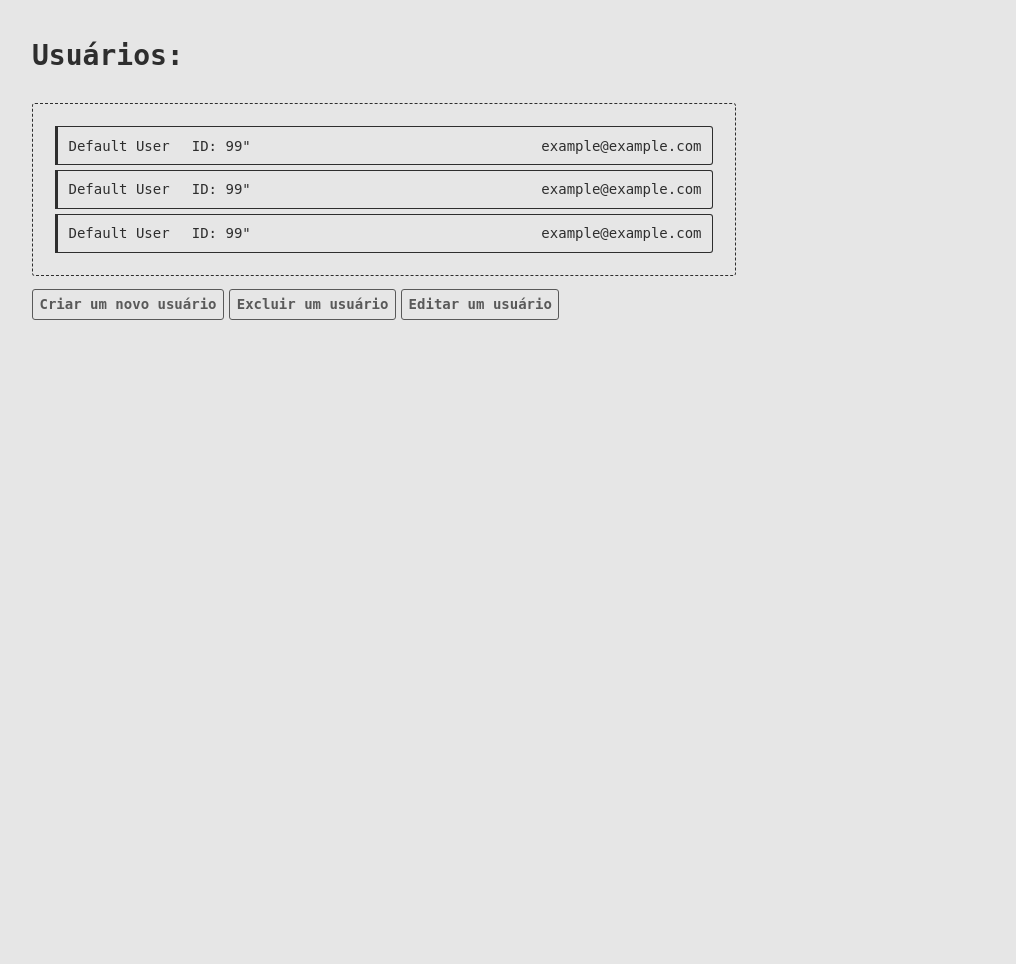
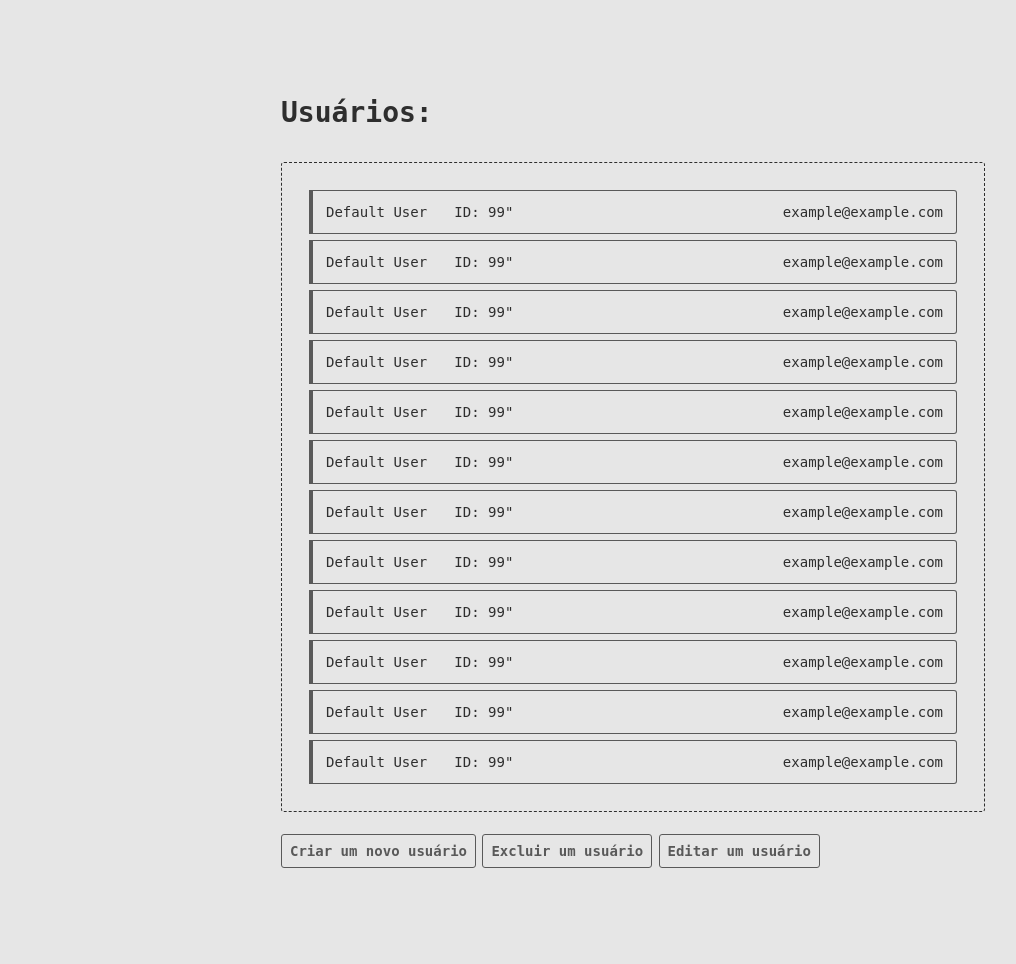
Before and after one commit to AntonyHaro/php-contacts-crud, a PHP site: page /home.html in a window 1280 px wide. Shown: the whole page, without its empty margins (7-1023 px from the left). Before the commit the page ends 320 px from the top, so only its background shows below. Run offline with PHP 8.4, Linux system fonts and the light colour scheme.

Commit message:
melhorias na estilização

```diff
--- a/create/create.html
+++ b/create/create.html
@@ -44,7 +44,7 @@
                 </div>
                 <hr />
                 <div class="button-container">
-                    <button type="submit">Criar</button>
+                    <button type="submit" class="confirm">Criar</button>
                     <a href="../index.php">Voltar a página inicial</a>
                 </div>
             </form>
--- a/css/home.css
+++ b/css/home.css
@@ -1,3 +1,7 @@
+:root {
+  --edit-user-color: hsl(240, 56%, 31%);
+}
+
 .user-container {
   width: 55vw;
   padding: 1.7rem;
@@ -9,8 +13,8 @@
 
 .user {
   width: 100%;
-  border: 1px solid var(--text-color);
-  border-left: 3px solid var(--text-color);
+  border: 1px solid var(--secondary-text-color);
+  border-left: 4px solid var(--secondary-text-color);
   border-radius: 0 var(--border-radius) var(--border-radius) 0;
   padding: 0.8rem;
   display: flex;
@@ -42,6 +46,38 @@ p {
   gap: 0.4rem;
 }
 
+a {
+  text-decoration: none;
+  font-weight: bold;
+  color: var(--secondary-text-color);
+  padding: 0.5rem;
+  border: 1px solid var(--secondary-text-color);
+  border-radius: var(--border-radius);
+  transition: 0.2s;
+}
+
+a:hover {
+  cursor: pointer;
+  border-color: var(--highlight-color);
+  color: var(--highlight-color);
+  border-radius: 0;
+}
+
 .no-results {
   color: gray;
 }
+
+.create-user:hover {
+  border-color: var(--confirm-color);
+  color: var(--confirm-color);
+}
+
+.del-user:hover {
+  border-color: var(--cancel-color);
+  color: var(--cancel-color);
+}
+
+.edit-user:hover {
+  border-color: var(--edit-user-color);
+  color: var(--edit-user-color);
+}
--- a/css/reset.css
+++ b/css/reset.css
@@ -2,7 +2,7 @@
   margin: 0;
   padding: 0;
   box-sizing: border-box;
-  font-family: monospace;
+  font-family: "", monospace;
 }
 
 body {
@@ -13,17 +13,17 @@ body {
 }
 
 main {
-  padding: 3rem;
+  padding: 6rem;
   display: grid;
-  gap: 1rem;
+  gap: 1.4rem;
+  place-content: center;
 }
 
 h1 {
   margin-bottom: 1.5%;
 }
 
-button,
-a {
+button {
   text-decoration: none;
   font-weight: bold;
   color: var(--secondary-text-color);
@@ -33,8 +33,7 @@ a {
   transition: 0.2s;
 }
 
-button:hover,
-a:hover {
+button:hover {
   cursor: pointer;
   border-color: var(--highlight-color);
   color: var(--highlight-color);
@@ -46,3 +45,13 @@ hr {
   border: 0;
   background-color: gray;
 }
+
+.confirm:hover {
+  border-color: var(--confirm-color);
+  color: var(--confirm-color);
+}
+
+.cancel:hover {
+  border-color: var(--cancel-color);
+  color: var(--cancel-color);
+}
--- a/css/theme.css
+++ b/css/theme.css
@@ -1,8 +1,10 @@
 :root {
+  --body-background: hsl(0, 0%, 90%);
+  --primary-background: hsl(0, 0%, 84%);
   --text-color: hsl(0, 0%, 18%);
   --secondary-text-color: hsl(0, 0%, 35%);
-  --highlight-color: hsl(0, 100%, 62%);
-  --body-background: hsl(0, 0%, 90%);
-  --primary-background: hsl(0, 0%, 84%);
+  --highlight-color: hsl(0, 100%, 59%);
+  --confirm-color: hsl(120, 100%, 38%);
+  --cancel-color: red;
   --border-radius: 3px;
 }
--- a/delete/delete.html
+++ b/delete/delete.html
@@ -25,7 +25,7 @@
                 </div>
                 <hr />
                 <div class="button-container">
-                    <button type="submit">Excluir</button>
+                    <button type="submit" class="cancel">Excluir</button>
                     <a href="../index.php">Voltar a página inicial</a>
                 </div>
             </form>
--- a/home.html
+++ b/home.html
@@ -33,6 +33,60 @@
                         <p>ID: 99"</p>
                     </div>
                     <p>example@example.com</p>
+                </div><div class="user">
+                    <div class="info-wrapper">
+                        <p>Default User</p>
+                        <p>ID: 99"</p>
+                    </div>
+                    <p>example@example.com</p>
+                </div><div class="user">
+                    <div class="info-wrapper">
+                        <p>Default User</p>
+                        <p>ID: 99"</p>
+                    </div>
+                    <p>example@example.com</p>
+                </div><div class="user">
+                    <div class="info-wrapper">
+                        <p>Default User</p>
+                        <p>ID: 99"</p>
+                    </div>
+                    <p>example@example.com</p>
+                </div><div class="user">
+                    <div class="info-wrapper">
+                        <p>Default User</p>
+                        <p>ID: 99"</p>
+                    </div>
+                    <p>example@example.com</p>
+                </div><div class="user">
+                    <div class="info-wrapper">
+                        <p>Default User</p>
+                        <p>ID: 99"</p>
+                    </div>
+                    <p>example@example.com</p>
+                </div><div class="user">
+                    <div class="info-wrapper">
+                        <p>Default User</p>
+                        <p>ID: 99"</p>
+                    </div>
+                    <p>example@example.com</p>
+                </div><div class="user">
+                    <div class="info-wrapper">
+                        <p>Default User</p>
+                        <p>ID: 99"</p>
+                    </div>
+                    <p>example@example.com</p>
+                </div><div class="user">
+                    <div class="info-wrapper">
+                        <p>Default User</p>
+                        <p>ID: 99"</p>
+                    </div>
+                    <p>example@example.com</p>
+                </div><div class="user">
+                    <div class="info-wrapper">
+                        <p>Default User</p>
+                        <p>ID: 99"</p>
+                    </div>
+                    <p>example@example.com</p>
                 </div>
             </section>
             <section class="options">
--- a/update/update.html
+++ b/update/update.html
@@ -42,7 +42,7 @@
                 </div>
                 <hr />
                 <div class="button-container">
-                    <button type="submit">Confirmar</button>
+                    <button type="submit" class="confirm">Confirmar</button>
                     <a href="../index.php">Voltar a página inicial</a>
                 </div>
             </form>
```
Also changed, not shown: css/form.css (+13 -2 lines).
